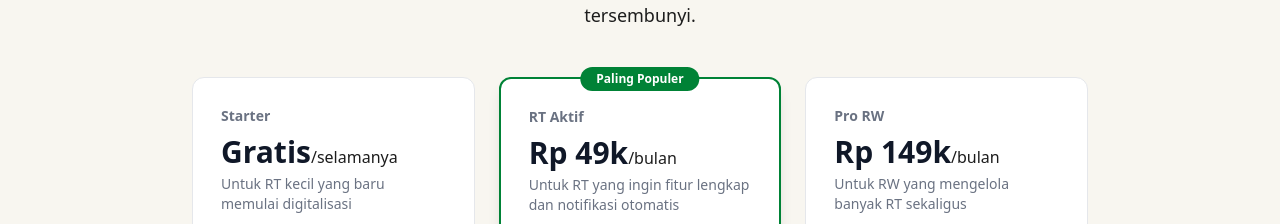
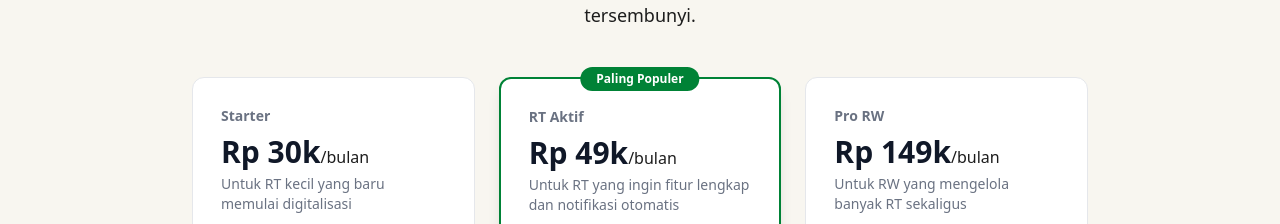
Before and after one commit to chrisimbolon/rtaktif, a Next.js app in the folder frontend/: page / in a window 1280 px wide. Shown: the part 2385-2609 px from the top of the page. Built offline with nearby package versions, Linux system fonts and the light colour scheme.

Commit message:
fix: rm -sf frontend + --no-deps + INTERNAL_API_URL in env

```diff
--- a/frontend/app/page.tsx
+++ b/frontend/app/page.tsx
@@ -33,7 +33,7 @@ const STEPS = [
 
 const PLANS = [
   {
-    name: "Starter", price: "Gratis", period: "/selamanya",
+    name: "Starter", price: "Rp 30k", period: "/bulan",
     desc: "Untuk RT kecil yang baru memulai digitalisasi",
     features: ["Hingga 50 KK", "Data & profil warga", "Tagihan bulanan", "Pengumuman dasar", "1 admin"],
     cta: "Mulai Gratis", href: "/register", featured: false,
@@ -198,7 +198,7 @@ export default function LandingPage() {
               <span className="text-yellow-400">Mudah</span>,{" "}
               Lebih Modern.
             </h1>
-            <p className="text-base sm:text-lg text-white/80 mb-8 leading-relaxed">
+            <p className="text-base sm:text-lg text-yellow-100 mb-8 leading-relaxed">
               Satu platform digital untuk data warga, iuran bulanan, pengumuman, dan laporan.
               Dibangun khusus untuk Ketua RT/RW Indonesia.
             </p>
```
Also changed, not shown: 1 other file (tests, documents, lock files or other folders).
